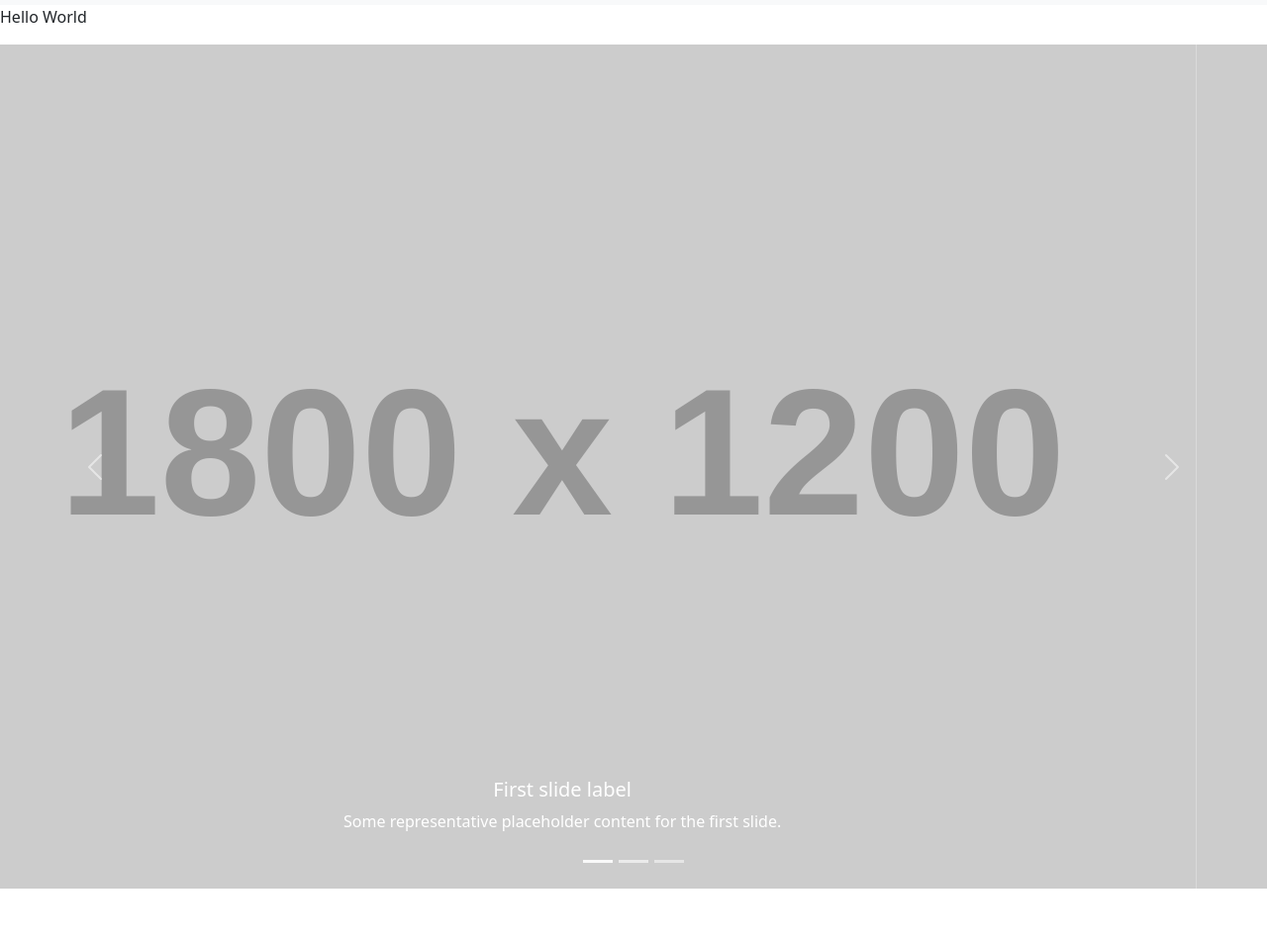
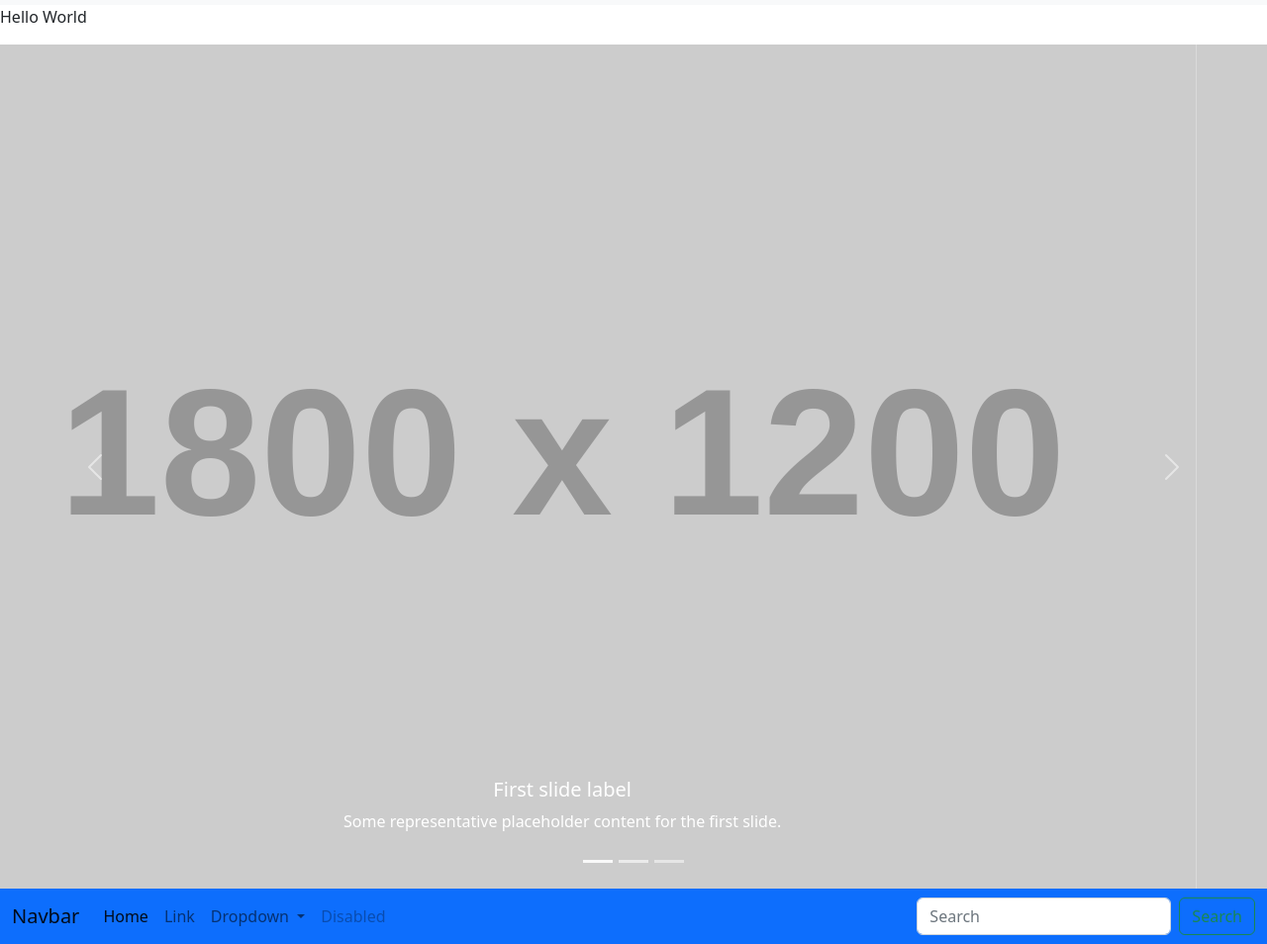
Before and after one commit to Bikash1009/e-learning, a plain HTML site: page index.html in a window 1280 px wide. Shown: the part 51-1005 px from the top of the page at 99% size. Before the commit the page ends 949 px from the top, so only its background shows below. Drawn offline with nearby package versions, Linux system fonts and the light colour scheme; placeholder pictures from the web are drawn by us.

Commit message:
index.html

```diff
--- a/index.html
+++ b/index.html
@@ -119,6 +119,44 @@
         <span class="visually-hidden">Next</span>
     </button>
 </div>
+<section class="mahesh">
+  <nav class="navbar navbar-expand-lg navbar-light bg-primary">
+    <div class="container-fluid">
+      <a class="navbar-brand" href="#">Navbar</a>
+      <button class="navbar-toggler" type="button" data-bs-toggle="collapse" data-bs-target="#navbarSupportedContent" aria-controls="navbarSupportedContent" aria-expanded="false" aria-label="Toggle navigation">
+        <span class="navbar-toggler-icon"></span>
+      </button>
+      <div class="collapse navbar-collapse" id="navbarSupportedContent">
+        <ul class="navbar-nav me-auto mb-2 mb-lg-0">
+          <li class="nav-item">
+            <a class="nav-link active" aria-current="page" href="#">Home</a>
+          </li>
+          <li class="nav-item">
+            <a class="nav-link" href="#">Link</a>
+          </li>
+          <li class="nav-item dropdown">
+            <a class="nav-link dropdown-toggle" href="#" id="navbarDropdown" role="button" data-bs-toggle="dropdown" aria-expanded="false">
+              Dropdown
+            </a>
+            <ul class="dropdown-menu" aria-labelledby="navbarDropdown">
+              <li><a class="dropdown-item" href="#">Action</a></li>
+              <li><a class="dropdown-item" href="#">Another action</a></li>
+              <li><hr class="dropdown-divider"></li>
+              <li><a class="dropdown-item" href="#">Something else here</a></li>
+            </ul>
+          </li>
+          <li class="nav-item">
+            <a class="nav-link disabled" href="#" tabindex="-1" aria-disabled="true">Disabled</a>
+          </li>
+        </ul>
+        <form class="d-flex">
+          <input class="form-control me-2" type="search" placeholder="Search" aria-label="Search">
+          <button class="btn btn-outline-success" type="submit">Search</button>
+        </form>
+      </div>
+    </div>
+  </nav>
+</section>
 
     <script
       src="https://cdn.jsdelivr.net/npm/bootstrap@5.2.3/dist/js/bootstrap.bundle.min.js"
```
